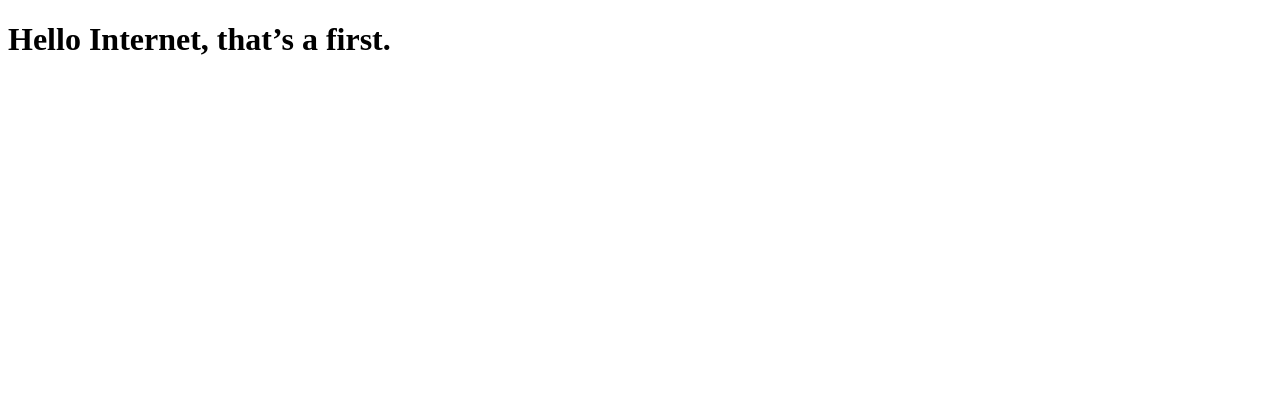
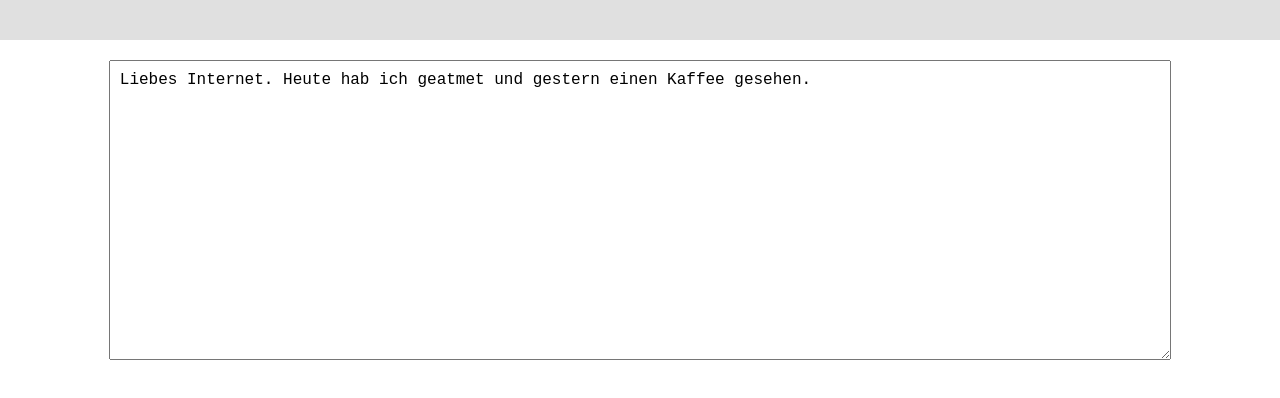
Before and after one commit to henrikh194/SprayedAgainstTheWall, a plain HTML site: page index.html in a window 1280 px wide. Drawn offline with Linux system fonts and the light colour scheme.

Commit message:
Update index.html

```diff
--- a/index.html
+++ b/index.html
@@ -1,9 +1,46 @@
 <!DOCTYPE html>
-<html>
+<html lang="de">
   <head>
+    <meta charset="UTF-8">
+    <meta name="viewport" content="width=device-width, initial-scale=1.0">
     <title>SATW</title>
+    <style>
+      /* Entfernt Standardabstände */
+      body {
+        margin: 0;
+        padding: 0;
+        font-family: sans-serif;
+      }
+
+      /* Oberes div: 5% der Seitenhöhe */
+      .top-bar {
+        height: 5vh; /* vh = Prozent der Fensterhöhe */
+        background-color: #e0e0e0; /* nur zur Sichtbarkeit */
+      }
+
+      /* Dynamisches Textfeld mit Randabständen */
+      .content {
+        margin-left: 8.5%;
+        margin-right: 8.5%;
+        margin-top: 20px;
+      }
+
+      textarea {
+        width: 100%;
+        min-height: 300px;
+        resize: vertical;
+        font-size: 1rem;
+        padding: 10px;
+        box-sizing: border-box;
+      }
+    </style>
   </head>
+
   <body>
-    <h1>Hello Internet, that’s a first.</h1>
+    <div class="top-bar"></div>
+
+    <div class="content">
+      <textarea>Liebes Internet. Heute hab ich geatmet und gestern einen Kaffee gesehen.</textarea>
+    </div>
   </body>
 </html>
```
